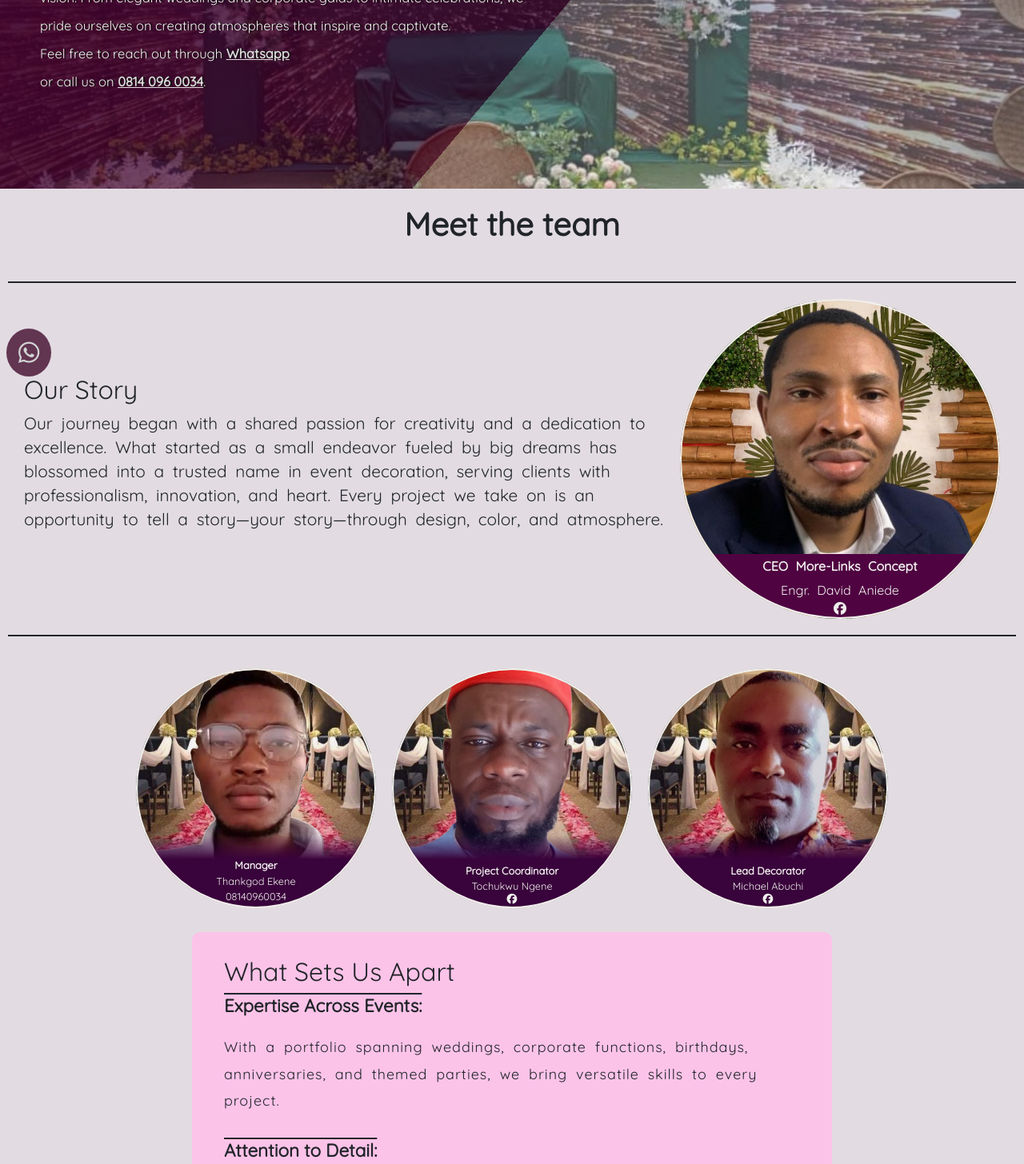
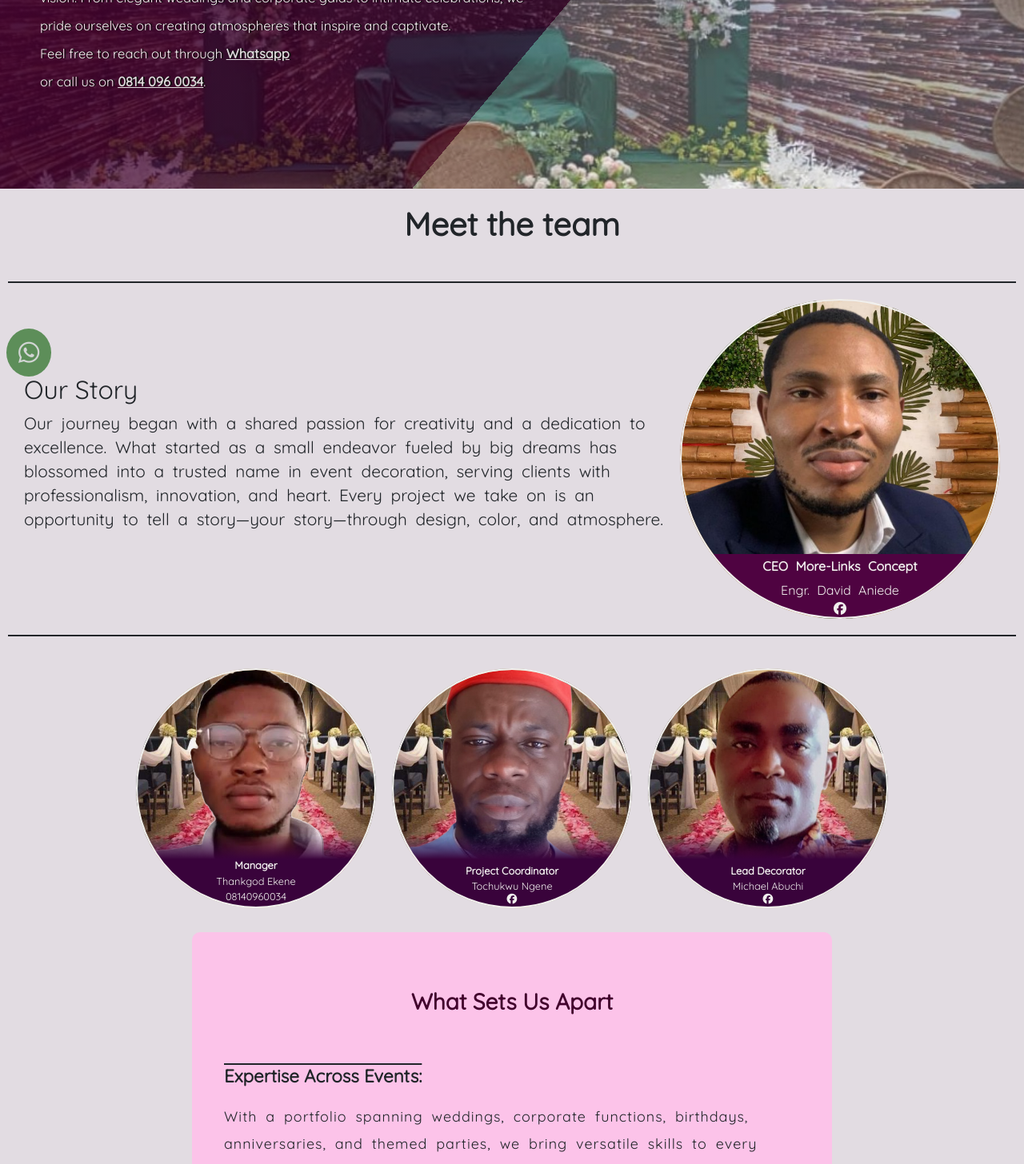
Before and after one commit to Ikendu/moreLinksDeco, a React (Vite) app in the folder mysite/: page /about in a window 1280 px wide. Shown: the part 304-1760 px from the top of the page at 80% size. Built offline with nearby package versions, Linux system fonts and the light colour scheme.

Commit message:
more on landing contact

```diff
--- a/mysite/src/App.css
+++ b/mysite/src/App.css
@@ -52,10 +52,11 @@ body {
   font-size: 30px;
   cursor: pointer;
   padding: 15px;
-  background-color: #420b2d;
+  background-color: #186611d2;
   border-radius: 50%;
   margin-left: 8px;
   z-index: 102;
+  transition: 1s;
 }
 .whatsapp:hover {
   background-color: #044a07;
--- a/mysite/src/pages/aboutPage/AboutUs.jsx
+++ b/mysite/src/pages/aboutPage/AboutUs.jsx
@@ -117,7 +117,7 @@ export default function AboutUs() {
         </div>
         {/* <hr /> */}
         <div className='aboutApart'>
-          <h2>What Sets Us Apart</h2>
+          <h3>What Sets Us Apart</h3>
           <div className='apartDetails'>
             <div>
               <p>Expertise Across Events:</p>
--- a/mysite/src/pages/aboutPage/about.css
+++ b/mysite/src/pages/aboutPage/about.css
@@ -144,12 +144,18 @@
   padding: 30px 40px;
   margin: 30px 0;
 }
+.aboutApart h3 {
+  text-align: center;
+  font-weight: bolder;
+  color: #42022d;
+  margin: 40px;
+  margin-bottom: 60px;
+}
 .aboutApart p {
   text-decoration: overline;
   font-weight: 800;
 }
 .aboutApart p:hover {
-  text-decoration: underline;
   font-weight: 800;
 }
 .apartDetails {
```
